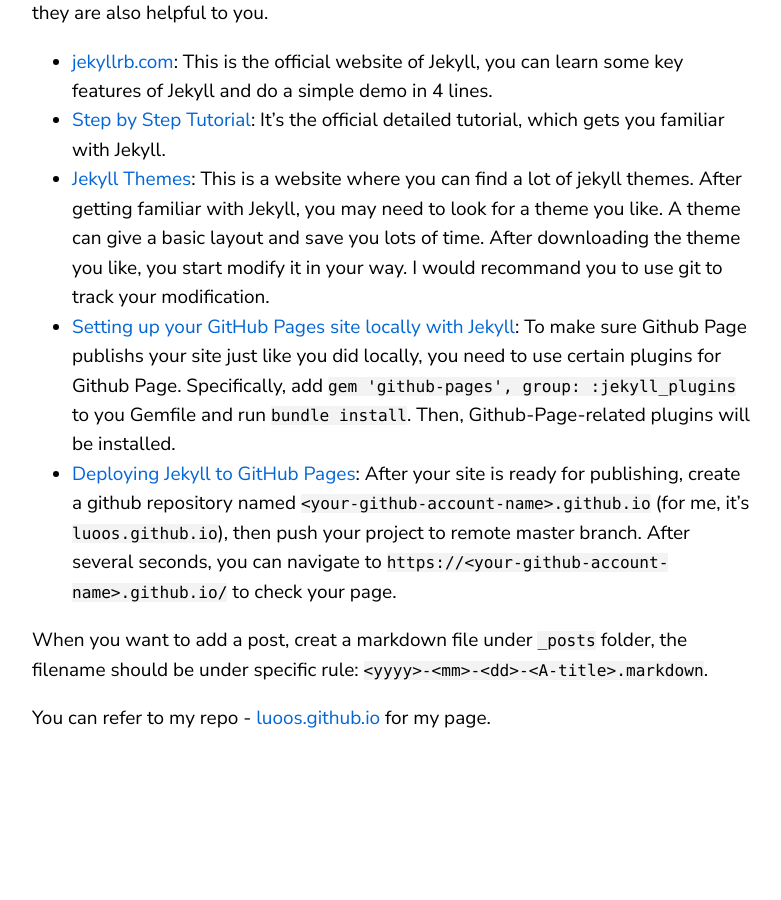
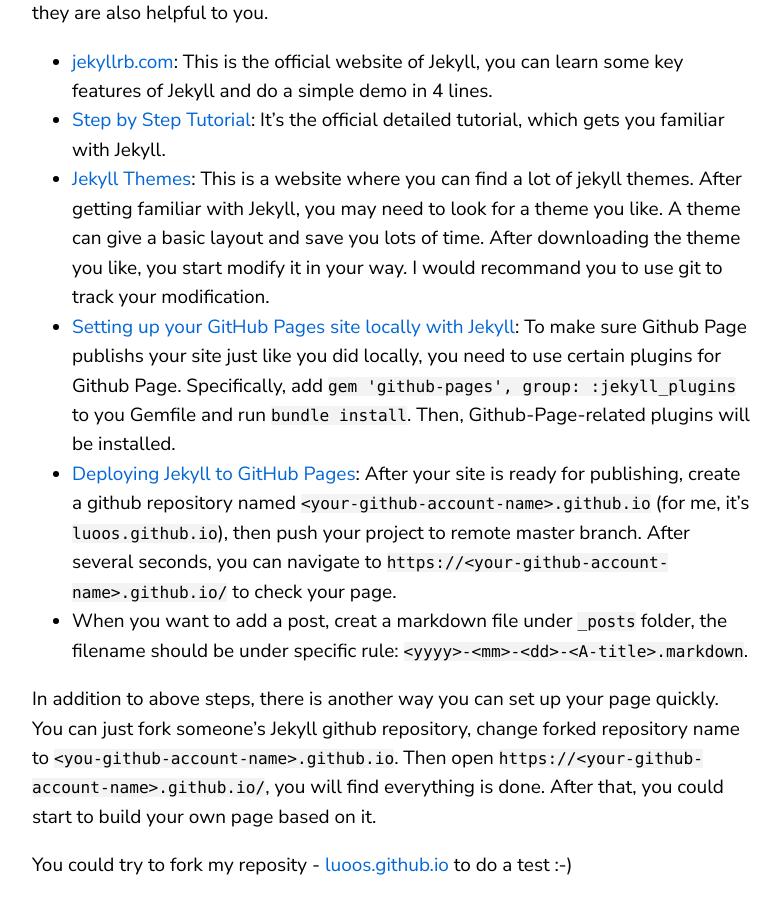
Before and after one commit to sfwu/sfwu.github.io, a Jekyll site: the page built from _posts/2019-07-20-github-page-with-jekyll.markdown, in a window 1280 px wide and 900 px high, scrolled down 716 px. Shown: the whole window, without its empty margins (68-849 px from the left). Built offline with Jekyll 4.4.1, drawn with Linux system fonts in a browser that asks for light colours; before the commit the page ends 1469 px from its top, so only the background shows below that.

Commit message:
Modify post - Github Page with Jekyll

```diff
--- a/_posts/2019-07-20-github-page-with-jekyll.markdown
+++ b/_posts/2019-07-20-github-page-with-jekyll.markdown
@@ -16,7 +16,8 @@ I'm listing the tutorials I took, which help me build my personal page, and I be
 - [Jekyll Themes](http://jekyllthemes.org/): This is a website where you can find a lot of jekyll themes. After getting familiar with Jekyll, you may need to look for a theme you like. A theme can give a basic layout and save you lots of time. After downloading the theme you like, you start modify it in your way. I would recommand you to use git to track your modification.
 - [Setting up your GitHub Pages site locally with Jekyll](https://help.github.com/en/articles/setting-up-your-github-pages-site-locally-with-jekyll): To make sure Github Page publishs your site just like you did locally, you need to use certain plugins for Github Page. Specifically, add `gem 'github-pages', group: :jekyll_plugins` to you Gemfile and run `bundle install`. Then, Github-Page-related plugins will be installed.
 - [Deploying Jekyll to GitHub Pages](https://jekyllrb.com/docs/github-pages/#deploying-jekyll-to-github-pages): After your site is ready for publishing, create a github repository named `<your-github-account-name>.github.io` (for me, it's `luoos.github.io`), then push your project to remote master branch. After several seconds, you can navigate to `https://<your-github-account-name>.github.io/` to check your page.
+- When you want to add a post, creat a markdown file under `_posts` folder, the filename should be under specific rule: `<yyyy>-<mm>-<dd>-<A-title>.markdown`.
 
-When you want to add a post, creat a markdown file under `_posts` folder, the filename should be under specific rule: `<yyyy>-<mm>-<dd>-<A-title>.markdown`.
+In addition to above steps, there is another way you can set up your page quickly. You can just fork someone's Jekyll github repository, change forked repository name to `<you-github-account-name>.github.io`. Then open `https://<your-github-account-name>.github.io/`, you will find everything is done. After that, you could start to build your own page based on it.
 
-You can refer to my repo - [luoos.github.io](https://github.com/luoos/luoos.github.io) for my page.
+You could try to fork my reposity - [luoos.github.io](https://github.com/luoos/luoos.github.io) to do a test :-)
```
